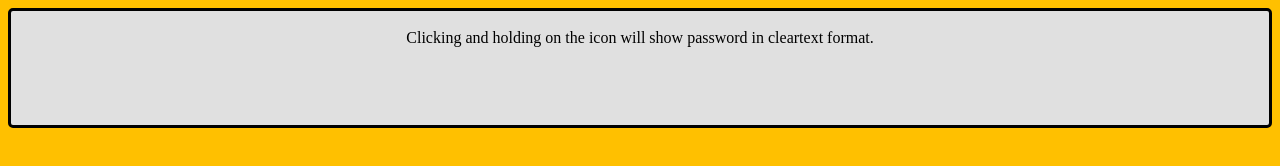
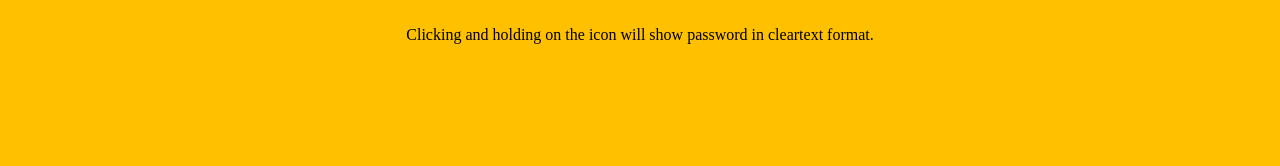
Before and after one commit to ohtufox/isa, a website: page data/html/secure-panel.html in a window 1280 px wide. Drawn offline with Linux system fonts and the light colour scheme.

Commit message:
minor fixes

```diff
--- a/data/html/css/style.css
+++ b/data/html/css/style.css
@@ -6,9 +6,5 @@ body {
 div {
     min-height: 110px;
     padding: 2px;
-    border-width: 1px;
-    border: solid;
-    border-radius: 5px;
     text-align: center;
-    background-color: #e0e0e0
 }
--- a/lib/info-panel.js
+++ b/lib/info-panel.js
@@ -10,7 +10,7 @@ let redirect = require("redirect.js");
 function initPanel(worker) {
     worker.port.on('info', function(contentUrl) {
         if(contentUrl === 'unsecure-panel-with-redirect') {
-            let panel = createPanel(217, 138, 'unsecure-panel');
+            let panel = createPanel(217, 180, 'unsecure-panel');
             panel.on("show", function() {
                 panel.port.emit('add-redirect-dialog');
             });
@@ -41,10 +41,6 @@ function createPanel(panelWidth, panelHeight, contentUrl) {
 
 function showPanel(panel) {
 
-    // panel.on("show", function() {
-        // panel.port.emit('add-redirect-dialog');
-    // });
-
     panel.port.on('request-redirect', function() {
         redirect.redirectToHttpsPage();
         panel.hide();
```
